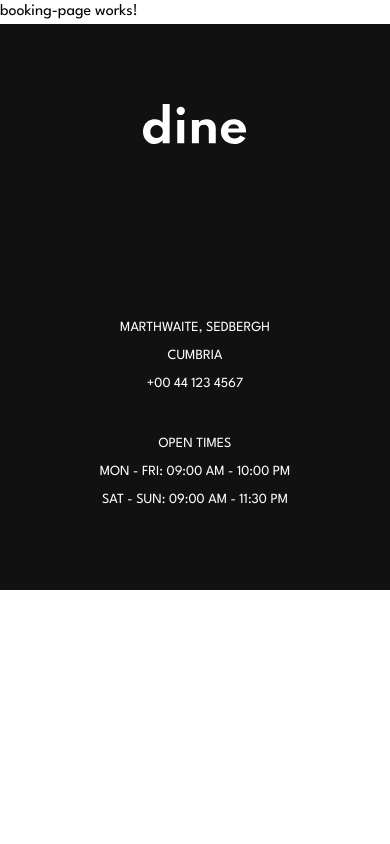
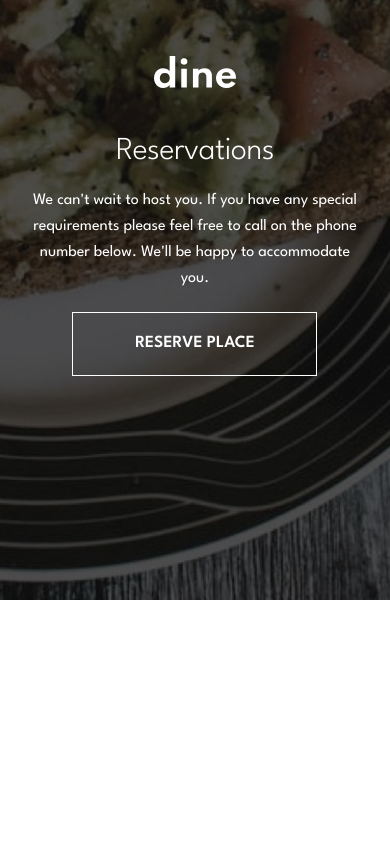
Before and after one commit to vanderms/dine-restaurant-website, an Angular app: page /booking in a window 390 px wide. Shown: the top 844 px of the page. Built offline with nearby package versions, Linux system fonts and the light colour scheme.

Commit message:
feat: implement booking header section responsive design

```diff
--- a/src/app/app.module.ts
+++ b/src/app/app.module.ts
@@ -15,6 +15,8 @@ import { CallToActionSectionComponent } from './components/sections/call-to-acti
 import { FooterComponent } from './components/layout/footer/footer.component';
 import { MenuCardComponent } from './components/cards/menu-card/menu-card.component';
 import { EventButtonComponent } from './components/buttons/event-button/event-button.component';
+import { BookingHeaderSectionComponent } from './components/sections/booking-header-section/booking-header-section.component';
+import { BookingSectionComponent } from './components/sections/booking-section/booking-section.component';
 
 @NgModule({
   declarations: [
@@ -31,6 +33,8 @@ import { EventButtonComponent } from './components/buttons/event-button/event-bu
     FooterComponent,
     MenuCardComponent,
     EventButtonComponent,
+    BookingHeaderSectionComponent,
+    BookingSectionComponent,
   ],
   imports: [BrowserModule, AppRoutingModule],
   providers: [],
--- a/src/app/components/layout/footer/footer.component.html
+++ b/src/app/components/layout/footer/footer.component.html
@@ -1,6 +1,6 @@
 <footer class="bg-neutral-800 text-neutral-50 pt-20 pb-[4.75rem]">
   <div
-    class="container flex flex-col items-center md:flex-row gap-[8.125rem] md:items-start xl:gap-[12rem]">
+    class="container flex flex-col items-center md:flex-row md:gap-[8.125rem] md:items-start xl:gap-[12rem]">
     <a routerLink="/" aria-label="homepage">
       <img src="/assets/logo.svg" alt="">
     </a>
--- /dev/null
+++ b/src/app/components/sections/booking-header-section/booking-header-section.component.html
@@ -0,0 +1,30 @@
+<header>
+  <div class="container relative z-10 text-neutral-50">
+    <div class="mt-14 flex justify-center md:justify-start xl:mt-[4.0625rem]">
+      <a routerLink="/" class="w-[5.125rem]">
+        <img src="/assets/logo.svg" alt="">
+      </a>
+    </div>
+    <div class="mt-11 text-center max-w-[35.8125rem] mx-auto md:mt-[4.375rem]
+        xl:max-w-[27.8125rem] xl:text-left xl:mx-0 xl:mt-[9.5625rem]">
+      <h1 class="heading-xl ">Reservations</h1>
+      <p class="mt-4 body-xl">We can&apos;t wait to host you. If you have any special
+        requirements please feel
+        free to call on the phone number below. We&apos;ll be happy to accommodate you.
+      </p>
+      <div class="xl:hidden">
+        <app-button-wrapper type="transparent">
+          <a routerLink="/booking" fragment="reserve"
+            class="w-[15.3125rem] mx-auto mt-5">RESERVE PLACE</a>
+        </app-button-wrapper>
+      </div>
+
+    </div>
+  </div>
+  <picture>
+    <source media="(min-width: 74rem)" [srcset]="getSrcset('desktop')">
+    <source media="(min-width: 45rem)" [srcset]="getSrcset('tablet')">
+    <img alt="" [srcset]="getSrcset('mobile')"
+      class="absolute w-full h-[37.5rem] object-cover object-center top-0 left-0">
+  </picture>
+</header>
--- /dev/null
+++ b/src/app/components/sections/booking-header-section/booking-header-section.component.ts
@@ -0,0 +1,19 @@
+import { Component, OnInit } from '@angular/core';
+
+@Component({
+  selector: 'app-booking-header-section',
+  templateUrl: './booking-header-section.component.html',
+  styles: [],
+})
+export class BookingHeaderSectionComponent implements OnInit {
+  constructor() {}
+
+  ngOnInit(): void {}
+
+  getSrcset(viewport: 'desktop' | 'tablet' | 'mobile'): string {
+    return (
+      `assets/booking/hero-bg-${viewport}.jpg 1x,` +
+      `assets/booking/hero-bg-${viewport}@2x.jpg 2x`
+    );
+  }
+}
--- /dev/null
+++ b/src/app/components/sections/booking-section/booking-section.component.html
@@ -0,0 +1 @@
+<p>booking-section works!</p>
--- /dev/null
+++ b/src/app/components/sections/booking-section/booking-section.component.ts
@@ -0,0 +1,16 @@
+import { Component, OnInit } from '@angular/core';
+
+@Component({
+  selector: 'app-booking-section',
+  templateUrl: './booking-section.component.html',
+  styles: [
+  ]
+})
+export class BookingSectionComponent implements OnInit {
+
+  constructor() { }
+
+  ngOnInit(): void {
+  }
+
+}
--- a/src/app/pages/booking-page/booking-page.component.html
+++ b/src/app/pages/booking-page/booking-page.component.html
@@ -1 +1,2 @@
-<p>booking-page works!</p>
+<app-booking-header-section></app-booking-header-section>
+<app-booking-section></app-booking-section>
--- a/src/styles.css
+++ b/src/styles.css
@@ -9,6 +9,10 @@
 
   address {
     font-style: normal;
+  }
+
+  main {
+    min-height: 100vh;
   }
 
   :root {
```
